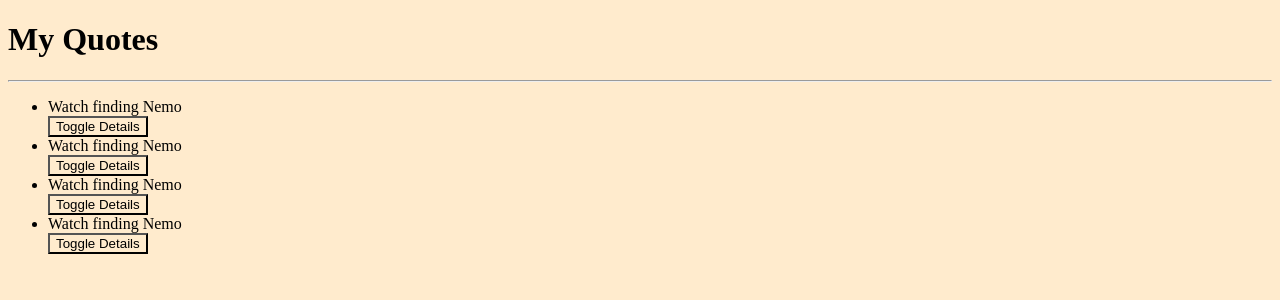
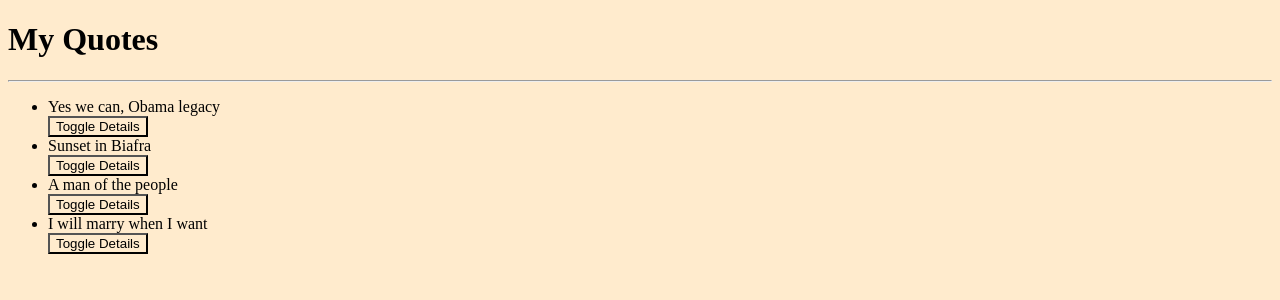
Before and after one commit to Parikirui/Quotes, an Angular app: page / in a window 1280 px wide. Shown: the top 300 px of the page. Built offline with nearby package versions, Linux system fonts and the light colour scheme.

Commit message:
provided the changes in author's quotes to the project

```diff
--- a/src/app/app.module.ts
+++ b/src/app/app.module.ts
@@ -5,6 +5,7 @@
 import { AppComponent } from './app.component';
 import { QuoteComponent } from './quote/quote.component';
 import { QuoteDetailComponent } from './quote-detail/quote-detail.component';
+import { QuoteFormComponent } from './quote-form/quote-form.component';
 
 
 @NgModule({
@@ -12,6 +13,7 @@
     AppComponent,
     QuoteComponent,
     QuoteDetailComponent,
+    QuoteFormComponent,
 
   ],
   imports: [
--- /dev/null
+++ b/src/app/quote-form/quote-form.component.html
@@ -0,0 +1,24 @@
+<!-- <p>quote-form works!</p> -->
+<!-- <div class="container-fluid">
+    <h2 class="text-center">Create a new Quote</h2>
+    <hr>
+    <form>
+        <div class="form-group">
+
+            <label for="name">Name</label>
+            <input type="text" required class="form-control" id="name">
+
+        </div>
+        <div class="form-group">
+
+            <label for="authorName">Author</label>
+            <textarea class="form-control" id="description" rows="4" required></textarea>
+
+        </div>
+        <div class="form-group">
+            <label for="complete">Completion</label>
+            <input type='date' id="complete" required>
+
+        </div>
+    </form>
+  </div> -->
--- /dev/null
+++ b/src/app/quote-form/quote-form.component.ts
@@ -0,0 +1,15 @@
+import { Component, OnInit } from '@angular/core';
+
+@Component({
+  selector: 'app-quote-form',
+  templateUrl: './quote-form.component.html',
+  styleUrls: ['./quote-form.component.css']
+})
+export class QuoteFormComponent implements OnInit {
+
+  constructor() { }
+
+  ngOnInit(): void {
+  }
+
+}
--- a/src/app/quote/quote.component.ts
+++ b/src/app/quote/quote.component.ts
@@ -9,10 +9,10 @@
 export class QuoteComponent implements OnInit {
 
   quotes:Quote[] = [
-    new Quote(1,"Obama",'Watch finding Nemo','Barrack', new Date(2020,3,14)),
-    new Quote(1,"Elechi",'Watch finding Nemo','Amadi', new Date(2020,3,14)),
-    new Quote(1,"Chinua",'Watch finding Nemo','Achebe', new Date(2020,3,14)),
-    new Quote(1,"Ngugi",'Watch finding Nemo','Wathiongo', new Date(2020,3,14)),
+    new Quote(1,"Obama",'Yes we can, Obama legacy','Barrack', new Date(2020,3,14)),
+    new Quote(1,"Elechi",'Sunset in Biafra','Amadi', new Date(2020,3,14)),
+    new Quote(1,"Chinua",'A man of the people','Achebe', new Date(2020,3,14)),
+    new Quote(1,"Ngugi",'I will marry when I want','Wathiongo', new Date(2020,3,14)),
 
   ];
 
```
Also changed, not shown: src/app/quote-form/quote-form.component.css (added), 1 other file (tests, documents, lock files or other folders).
